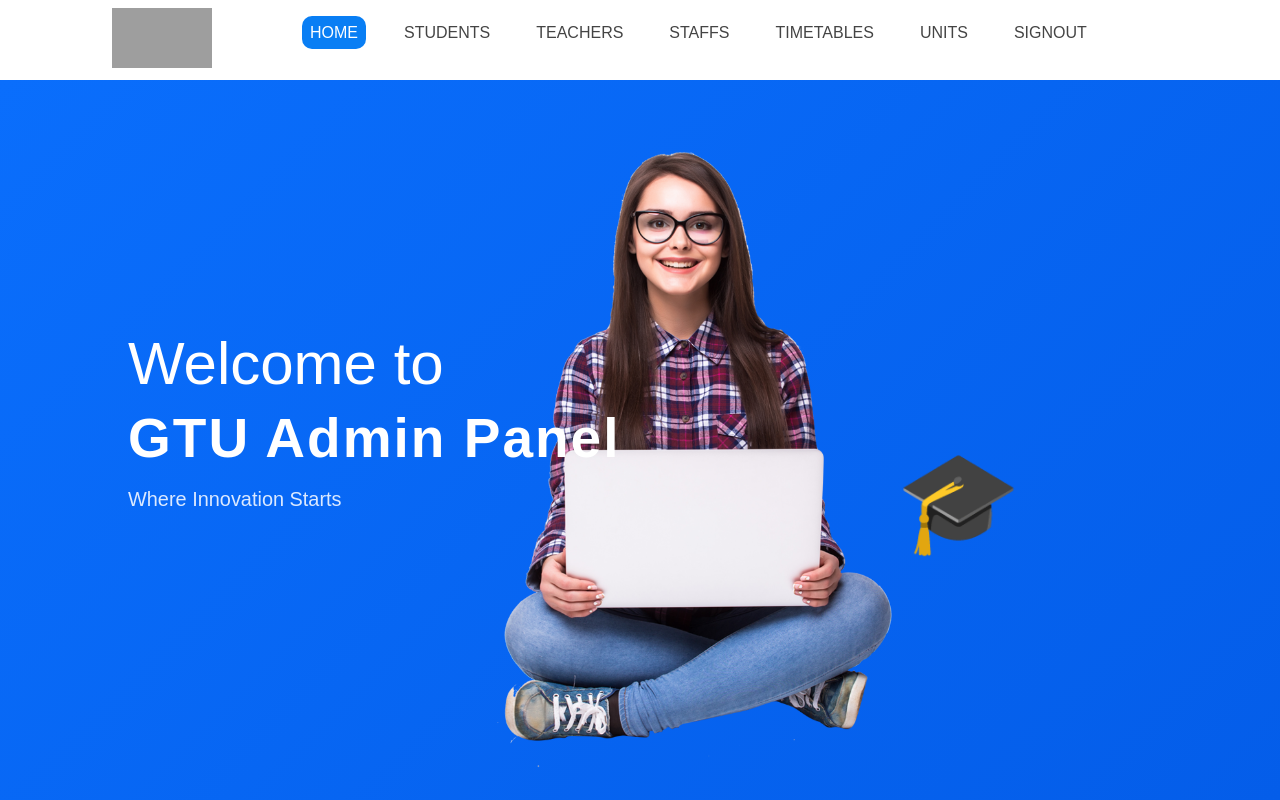
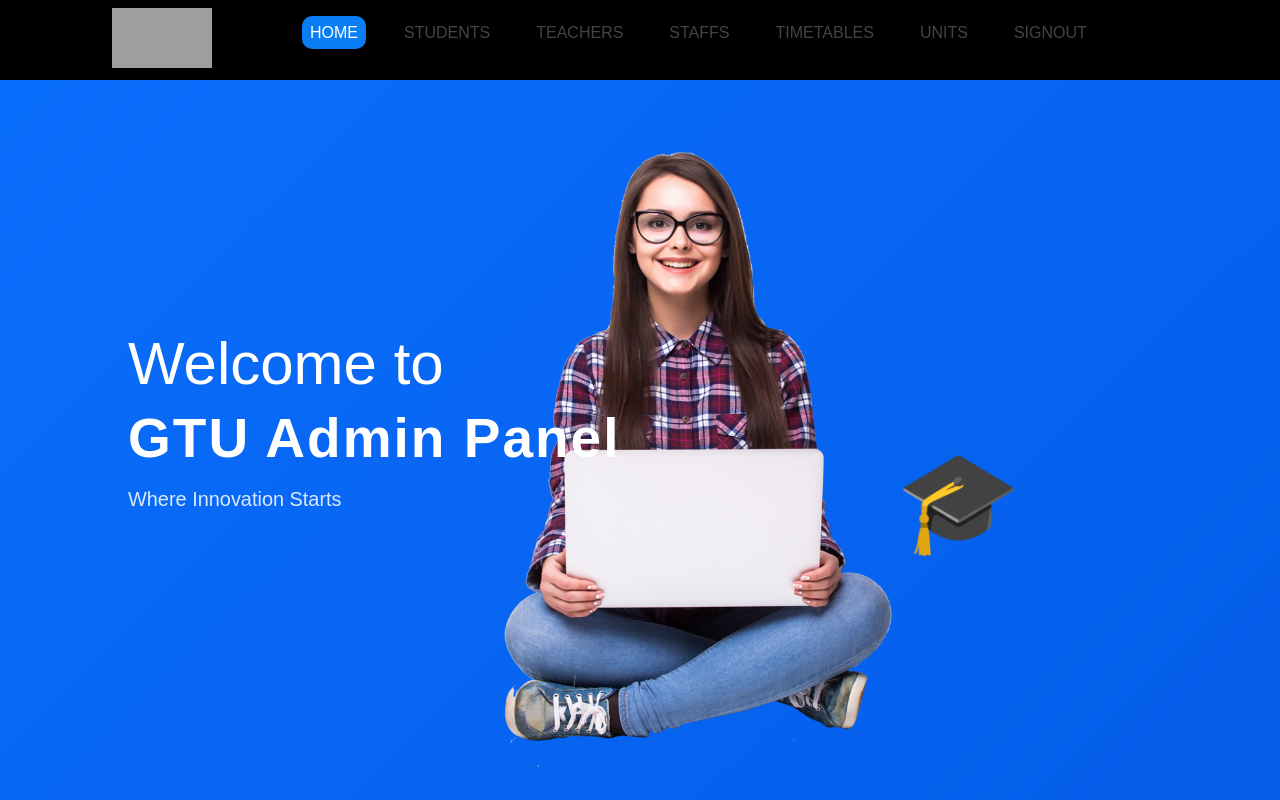
Before and after one commit to AbdirahmanDeveloper/GTU-student-portal, a plain HTML site: page frontend/admin.html in a window 1280 px wide. Shown: the top 800 px of the page. Drawn offline with nearby package versions, Linux system fonts and the light colour scheme; grey boxes are pictures that could not be loaded.

Commit message:
updated css

```diff
--- a/frontend/admin.css
+++ b/frontend/admin.css
@@ -2,7 +2,7 @@ body{
     font-family: sans-serif;
     margin: 0;
     padding: 0;
-    background: white;
+    background: black;
     overflow-x: hidden;
 }
 /* header styles */
@@ -163,8 +163,6 @@ nav a:hover, a.active{
     .home-details img{
         left: 50%;
     }
-    .home-txt h2{
-    }
     .home-txt{
         left: 30%;
         top: 65%;
```
